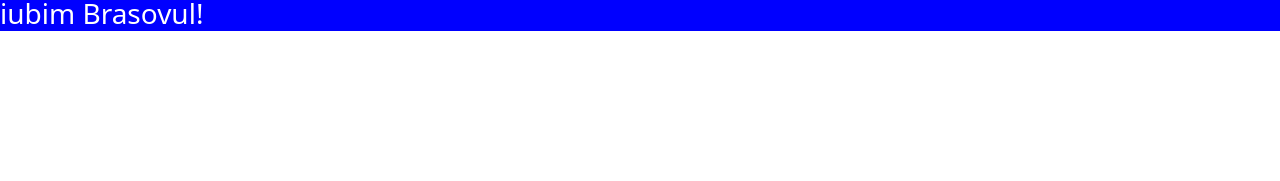
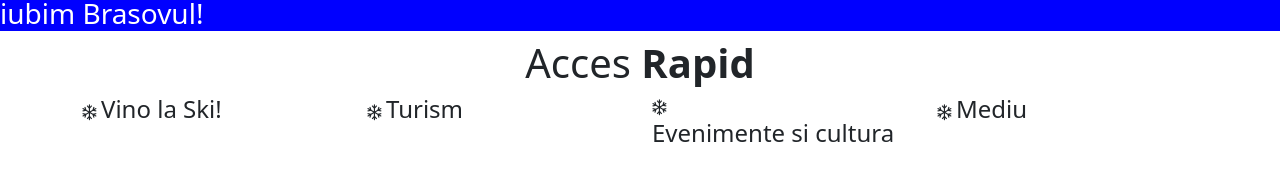
Before and after one commit to paul-ghiran/lfe-pixels-united, a website: page index.html in a window 1280 px wide. Shown: the part 603-784 px from the top of the page. Drawn offline with nearby package versions, Linux system fonts and the light colour scheme.

Commit message:
sectiune acces rapid

```diff
--- a/index.html
+++ b/index.html
@@ -10,9 +10,11 @@
       integrity="sha384-QWTKZyjpPEjISv5WaRU9OFeRpok6YctnYmDr5pNlyT2bRjXh0JMhjY6hW+ALEwIH"
       crossorigin="anonymous"
     />
+    <link rel="stylesheet" href="https://cdnjs.cloudflare.com/ajax/libs/font-awesome/4.7.0/css/font-awesome.min.css">
     <link rel="stylesheet" href="./style.min.css" />
   </head>
   <body>
+
     <div class="meniu">
       <div class="container">
         <div class="row">
@@ -44,5 +46,28 @@
     <div class="banner-2">
       <h3>iubim Brasovul!</h3>
     </div>
+
+    <div class="container">
+      <h1 class="text-center">Acces <strong>Rapid</strong> </h1>
+      <div class="row">
+        <div class="col">
+          <i class="fa fa-snowflake-o" aria-hidden="true"></i>
+          <h4>Vino la Ski!</h4>
+        </div>
+        <div class="col">
+          <i class="fa fa-snowflake-o" aria-hidden="true"></i>
+          <h4>Turism</h4>
+        </div>
+        <div class="col">
+          <i class="fa fa-snowflake-o" aria-hidden="true"></i>
+          <h4>Evenimente si cultura</h4>
+        </div>
+        <div class="col">
+          <i class="fa fa-snowflake-o" aria-hidden="true"></i>
+          <h4>Mediu</h4>
+        </div>
+      </div>
+    </div>
+
   </body>
 </html>
--- a/style.scss
+++ b/style.scss
@@ -17,3 +17,7 @@ h3 {
 .banner-2 {
     background-color: blue;
 }
+
+h4{
+    display: inline-block;
+}
```
Also changed, not shown: style.css, style.min.css.
